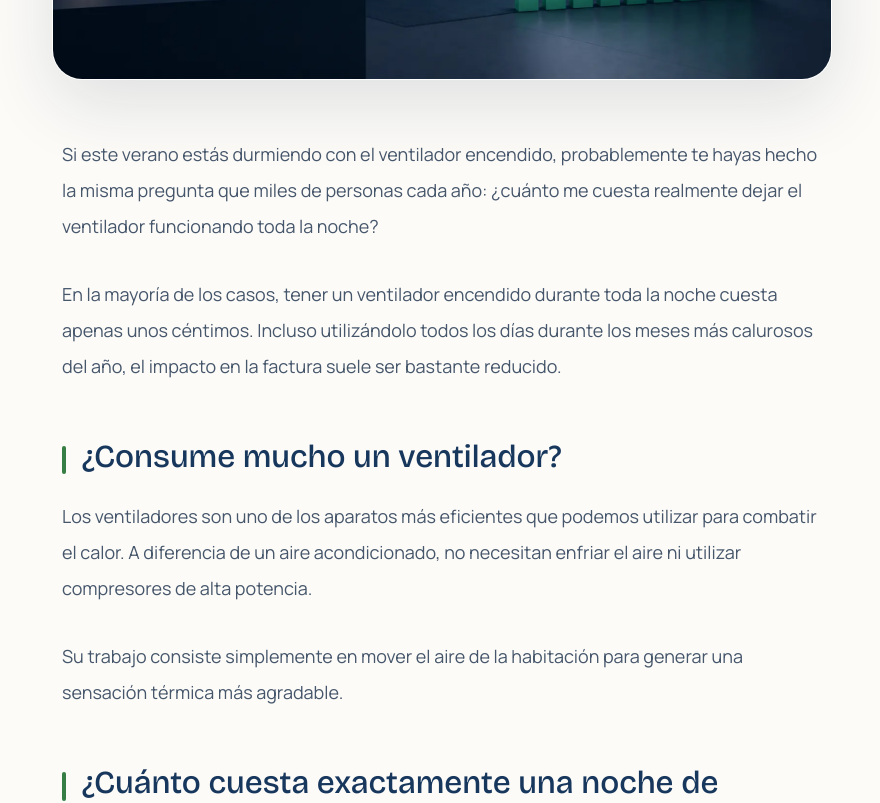
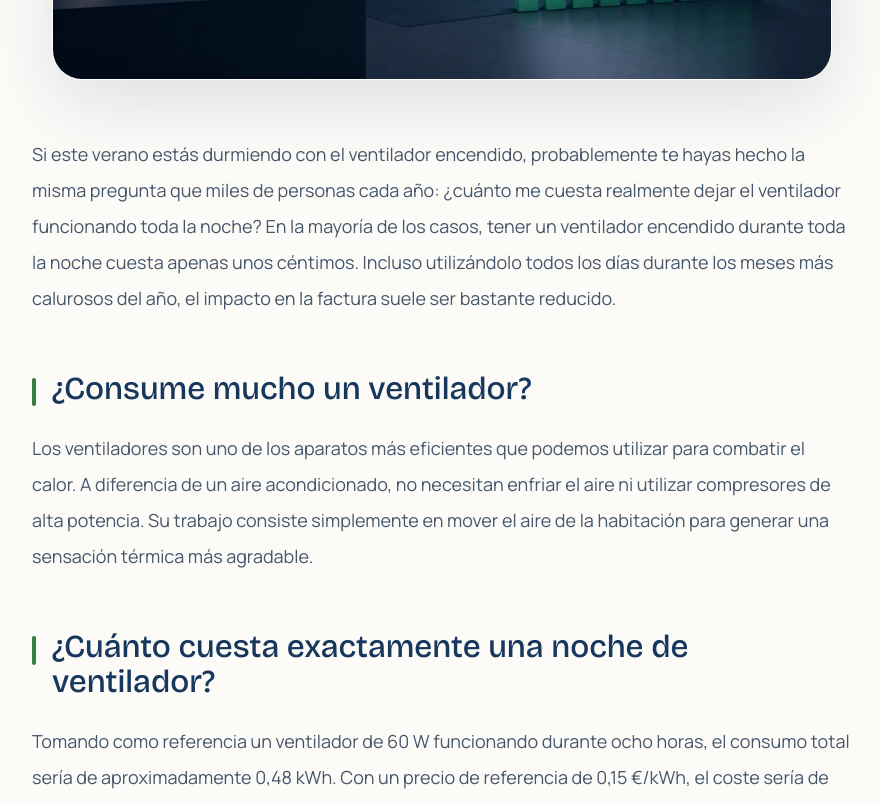
Before and after one commit to albatrosh-jpeg/arcoplaza-web, a React (Vite) app: page /blog/cuanto-cuesta-tener-un-ventilador-encendido-toda-la-noche in a window 1280 px wide. Shown: the part 1000-1803 px from the top of the page, without its empty margins (198-1078 px from the left). Built offline with nearby package versions, Linux system fonts and the light colour scheme.

Commit message:
fix: improve editorial article rendering

```diff
--- a/src/pages/BlogPost.jsx
+++ b/src/pages/BlogPost.jsx
@@ -82,6 +82,42 @@ function InlineMarkdown({ children }) {
   )
 }
 
+function getParagraphGroups(content) {
+  const groups = []
+  let paragraphBuffer = []
+
+  const flushParagraphs = () => {
+    if (!paragraphBuffer.length) return
+
+    for (let index = 0; index < paragraphBuffer.length; index += 3) {
+      groups.push({
+        type: 'paragraphGroup',
+        text: paragraphBuffer
+          .slice(index, index + 3)
+          .map(block => block.text)
+          .filter(Boolean)
+          .join(' ')
+      })
+    }
+
+    paragraphBuffer = []
+  }
+
+  content.forEach(block => {
+    if (block.type === 'paragraph') {
+      paragraphBuffer.push(block)
+      return
+    }
+
+    flushParagraphs()
+    groups.push(block)
+  })
+
+  flushParagraphs()
+
+  return groups
+}
+
 function ArticleContent({ content }) {
   if (typeof content === 'string') {
     return (
@@ -99,7 +135,7 @@ function ArticleContent({ content }) {
 
   if (!Array.isArray(content)) return null
 
-  return content.map((block, index) => {
+  return getParagraphGroups(content).map((block, index) => {
     if (block.type === 'heading') {
       return (
         <ArticleHeading key={index}>
@@ -122,7 +158,7 @@ function ArticleContent({ content }) {
     return (
       <p
         key={index}
-        className="text-lg leading-9 text-[#46566B] mb-8"
+        className="text-lg leading-9 text-[#46566B] mb-9"
       >
         <InlineMarkdown>
           {block.text || ''}
@@ -443,7 +479,7 @@ return (
             />
           )}
 
-        <div className="mx-auto max-w-[760px]">
+        <div className="mx-auto max-w-[820px]">
 
           <ArticleContent content={post.content} />
 
```
